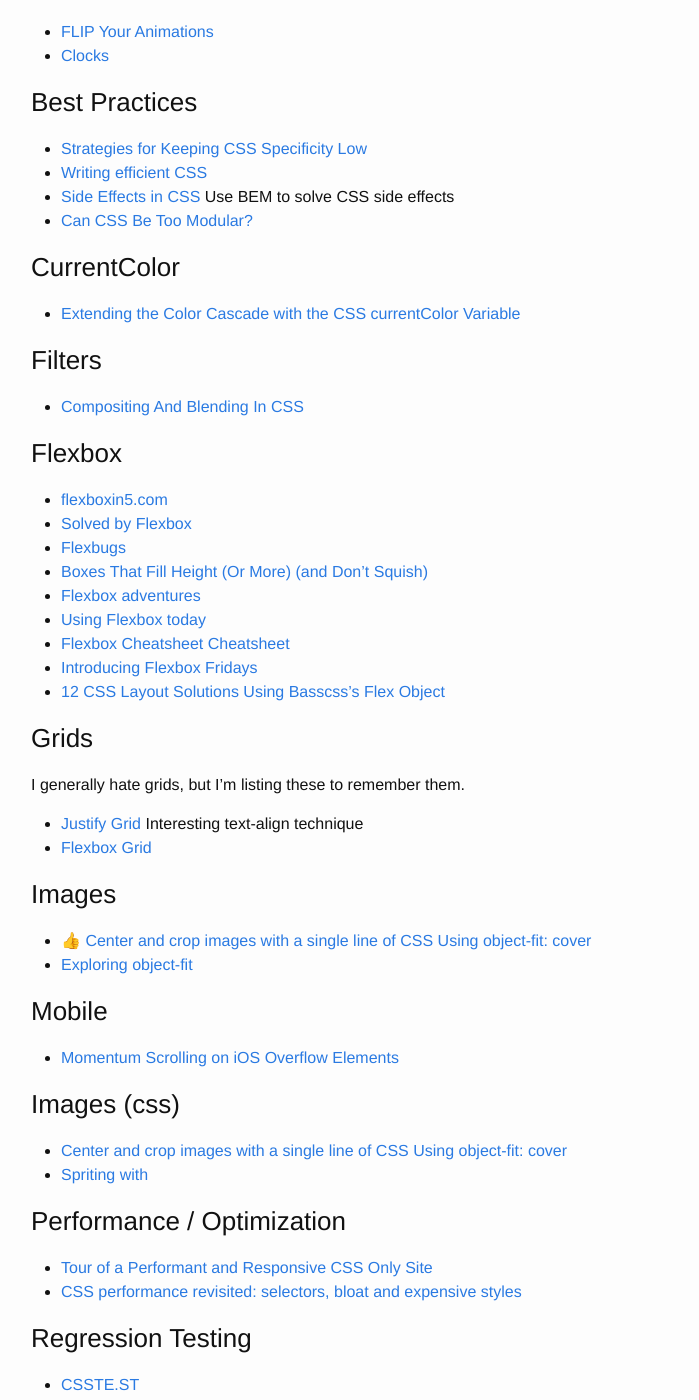
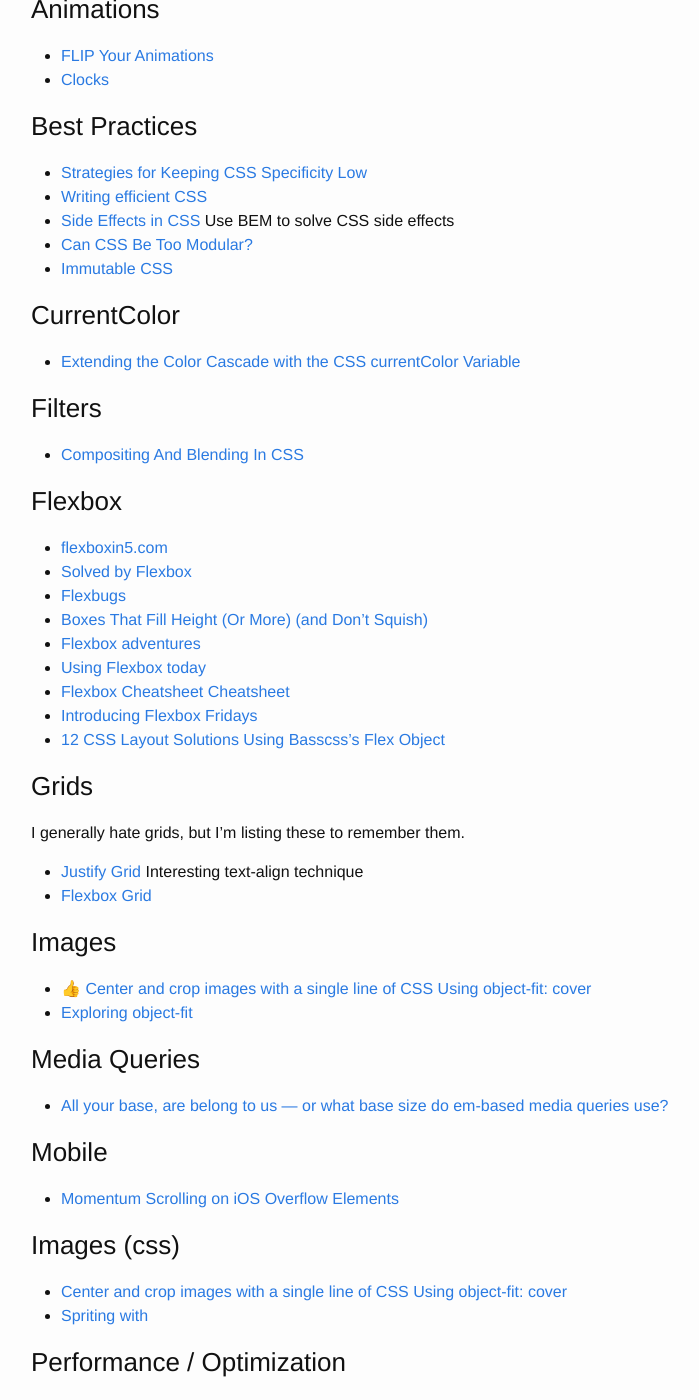
Before and after one commit to brownerd/brownerd.github.io, a Jekyll site: the page built from _posts/2015-01-01-reading-list-2015.md, in a window 1280 px wide and 1400 px high, scrolled down 2457 px. Shown: the whole window, without its empty margins (239-938 px from the left). Built offline with Jekyll 4.4.1, drawn with Linux system fonts in a browser that asks for light colours; emoji names are drawn with the system emoji font.

Commit message:
atom manual, media queries

```diff
--- a/_posts/2015-01-01-reading-list-2015.md
+++ b/_posts/2015-01-01-reading-list-2015.md
@@ -132,6 +137,7 @@ Here are the agencies, people and sites that I was most influenced by in 2015
 - [Writing efficient CSS](https://developer.mozilla.org/en-US/docs/Web/Guide/CSS/Writing_efficient_CSS)
 - [Side Effects in CSS](http://philipwalton.com/articles/side-effects-in-css/http://philipwalton.com/articles/side-effects-in-css/) Use BEM to solve CSS side effects
 - [Can CSS Be Too Modular?](http://csswizardry.com/2015/03/can-css-be-too-modular/http://csswizardry.com/2015/03/can-css-be-too-modular/)
+- [Immutable CSS](http://csswizardry.com/2015/03/immutable-css/http://csswizardry.com/2015/03/immutable-css/)
 
 
 
@@ -172,6 +178,11 @@ I generally hate grids, but I'm listing these to remember them.
 ### Images
 - [:+1: Center and crop images with a single line of CSS Using object-fit: cover](https://medium.com/@chrisnager/center-and-crop-images-with-a-single-line-of-css-ad140d5b4a87)
 - [Exploring object-fit](https://hacks.mozilla.org/2015/02/exploring-object-fit/)
+
+
+
+### Media Queries
+- [All your base, are belong to us — or what base size do em-based media queries use?](http://blog.w3conversions.com/2015/03/all-your-base-are-belong-to-us-%E2%80%94-or-what-base-size-do-em-based-media-queries-use/)
 
 
 
```
Also changed, not shown: other parts of _posts/2015-01-01-reading-list-2015.md (+5 -0 lines).
